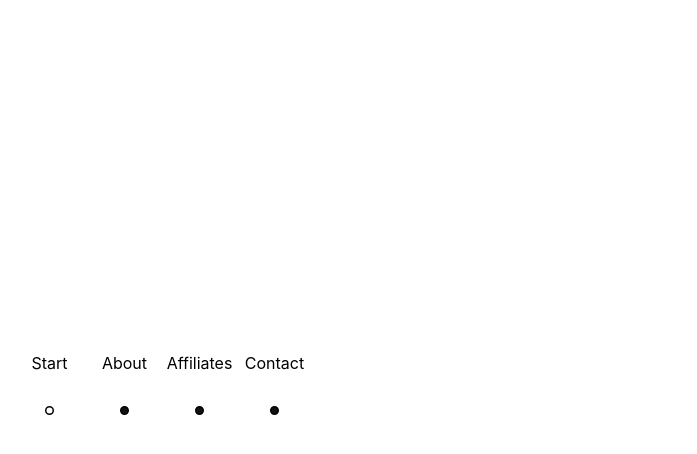
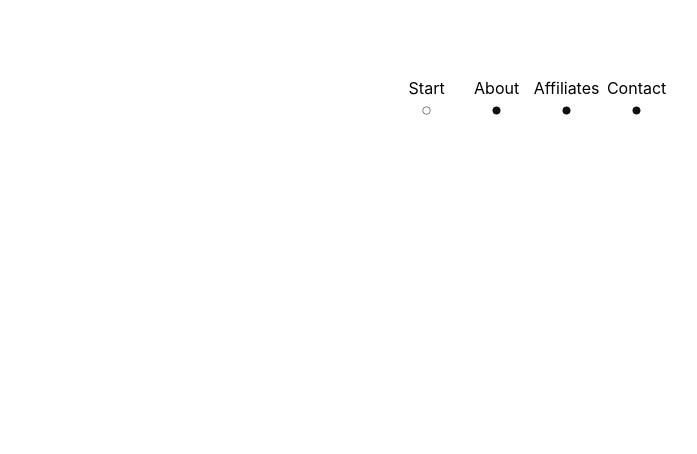
Before and after one commit to waitLess-project/WaitLESS-frontend, a React (Create React App) app: page / in a window 1280 px wide. Shown: the top 454 px of the page, without its empty margins (378-1075 px from the left). Built offline with nearby package versions, Linux system fonts and the light colour scheme; data requests are answered from the project's data file.

Commit message:
position tab component

```diff
--- a/src/app/modules/landing/carousel/carousel.module.js
+++ b/src/app/modules/landing/carousel/carousel.module.js
@@ -0,0 +1,10 @@
+import React, { Component } from "react";
+import './carousel.styles.css'
+
+export default class Carousel extends Component {
+  render() {
+    return <div className="carousel">
+
+    </div>;
+  }
+}
--- a/src/app/modules/landing/carousel/carousel.styles.css
+++ b/src/app/modules/landing/carousel/carousel.styles.css
@@ -0,0 +1,4 @@
+.carousel {
+    width: 100%;
+    height: 600px;
+}
--- a/src/app/modules/landing/landing.module.js
+++ b/src/app/modules/landing/landing.module.js
@@ -1,6 +1,7 @@
 import React, { Component } from "react";
 import { Link } from "react-router-dom";
 import Tab from "./tab/tab.module";
+import Carousel from "./carousel/carousel.module";
 import "./landing.style.css";
 
 import { BasicButton } from "../../shared/components/basic-button/basic-button";
@@ -26,6 +27,7 @@ export default class LandingPage extends Component {
     return (
       <div className="landingPage">
         <Tab page={this.state.page[this.state.index]} />
+        <Carousel />
       </div>
     );
   }
--- a/src/app/modules/landing/landing.style.css
+++ b/src/app/modules/landing/landing.style.css
@@ -11,49 +11,11 @@
   justify-content: center;
   align-items: center;
   height: 100%; /* <--- Extends height to max allowed from outer containing div. Allows WaitLESS big to be in the middle */
+  max-width: 1024px;
+  margin: auto;
 }
 
-.landingPage .waitless-big {
-  padding: 8px;
-  border-radius: 25px;
-  font-weight: bolder;
-  font-size: xx-large;
-  background-color: #daab45;
-  background: linear-gradient(135deg, #daab45 0%, #daab45 50%, #daab45 100%);
-  box-shadow: rgba(8, 8, 8, 0.24) 8px 8px 8px 8px;
-  margin-bottom: 30px;
+.tab {
+  align-self: flex-end;
+  padding: 20px 10% 20px 0;
 }
-
-img.logo {
-  height: 350px;
-  width: 650px;
-  border-radius: 25px;
-}
-
-.landingPage .landingPage-btn {
-  margin: 40px;
-  padding-top: 10px;
-  padding-bottom: 10px;
-  padding-right: 20px;
-  padding-left: 20px;
-  border-radius: 5px;
-  background-color: #daab45;
-  border: 2px solid #daab45;
-  color: rgb(14, 13, 13);
-  font-size: 20px;
-  font-weight: 800;
-  cursor: pointer;
-  box-shadow: rgba(0, 0, 0, 0.24) 0px 3px 8px;
-}
-
-.logo-button {
-  width: auto;
-  border-radius: 18px;
-  background-color: #53534e;
-  border: 2px solid #daab45;
-  color: rgb(223, 220, 198);
-  text-align: center;
-  cursor: pointer;
-  justify-content: center;
-  box-shadow: rgba(8, 8, 8, 0.24) 8px 8px 8px 8px;
-}
--- a/src/app/modules/landing/tab/circle-svg.js
+++ b/src/app/modules/landing/tab/circle-svg.js
@@ -10,11 +10,11 @@ export default class CircleIcon extends React.Component {
 
   render() {
     return (
-      <svg viewBox="0 0 100 100">
+      <svg viewBox="0 0 100 100" style={{maxWidth: "25px"}}>
         <circle
           cx="50"
           cy="50"
-          r="5"
+          r="15"
           stroke="black"
           stroke-width="2"
           fill={this.state.fill ? "none" : "#12110b"}
--- a/src/app/modules/landing/tab/tab.styles.css
+++ b/src/app/modules/landing/tab/tab.styles.css
@@ -1,11 +1,11 @@
 .tab {
   display: flex;
-  width: 500px;
 }
 
 .page-tab {
   text-align: center;
   display: flex;
+  align-items: center;
   flex-direction: column;
-  width: 75px;
+  width: 70px;
 }
```
